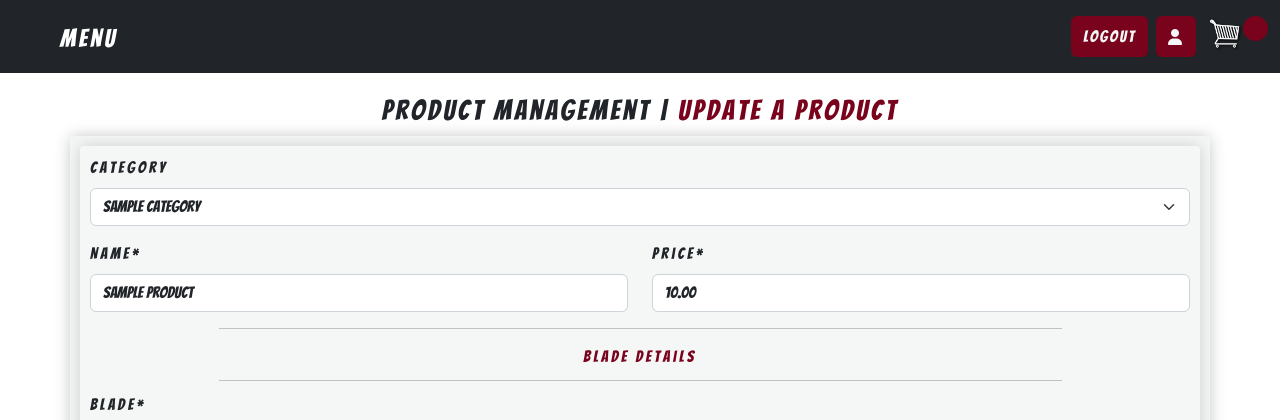
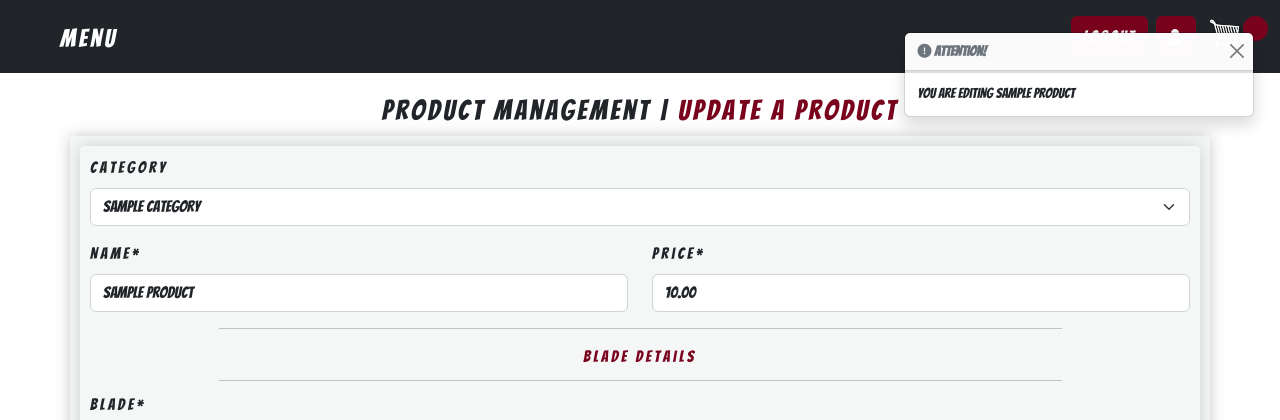
Before and after one commit to Code-Institute-Submissions/GeorgianF-Kenpachi-P5-CI-FebResub, a Django app: page /store/edit/1/ in a window 1280 px wide. Shown: the top 420 px of the page. Run offline with Django 3.2, Linux system fonts and the light colour scheme; a user stored in the database is signed in; tables that the repository leaves empty hold one stand-in row (values such as "Sample post"); some libraries are stand-ins or nearby versions; some web fonts are replaced.

Commit message:
add toasts for error, warning, info

```diff
--- a/store/views.py
+++ b/store/views.py
@@ -244,7 +244,7 @@ def edit_product(request, product_id):
                 )
     else:
         edit_form = ProductForm(instance=product)
-        messages.info(request, f'You are editing {product.name}')
+        messages.warning(request, f'You are editing {product.name}')
 
     context = {
         'edit_form': edit_form,
--- a/templates/includes/toasts/toast_info.html
+++ b/templates/includes/toasts/toast_info.html
@@ -0,0 +1,11 @@
+<div class="toast-container">
+    <div role="alert" aria-live="assertive" aria-atomic="true" class="toast fade show" data-bs-animation="true">
+        <div class="toast-header toast-info">
+            <strong class="me-auto"><i class="fa-solid fa-circle-exclamation"></i></i> Attention! </strong>
+            <button type="button" class="btn-close" data-bs-dismiss="toast" aria-label="Close"></button>
+        </div>
+        <div class="toast-body">
+            {{ message }}
+        </div>
+    </div>
+</div>
--- a/templates/includes/toasts/toast_success.html
+++ b/templates/includes/toasts/toast_success.html
@@ -1,7 +1,7 @@
 <div class="toast-container">
-  <div role="alert" aria-live="assertive" aria-atomic="true" class="toast fade show" data-bs-autohide="false">
+  <div role="alert" aria-live="assertive" aria-atomic="true" class="toast fade show">
     <div class="toast-header toast-success">
-     <strong class="me-auto"><i class="fas fa-check"></i> Success!</strong>
+      <strong class="me-auto"><i class="fas fa-check"></i> Success!</strong>
       <button type="button" class="btn-close" data-bs-dismiss="toast" aria-label="Close"></button>
     </div>
     <div class="toast-body">
--- a/templates/includes/toasts/toast_warning.html
+++ b/templates/includes/toasts/toast_warning.html
@@ -0,0 +1,11 @@
+<div class="toast-container">
+    <div role="alert" aria-live="assertive" aria-atomic="true" class="toast fade show" data-bs-autohide="true" data-bs-animation="true" data-bs-delay="2000">
+        <div class="toast-header toast-warning">
+            <strong class="me-auto"><i class="fa-solid fa-circle-exclamation"></i> Attention! </strong>
+            <button type="button" class="btn-close" data-bs-dismiss="toast" aria-label="Close"></button>
+        </div>
+        <div class="toast-body">
+            {{ message }}
+        </div>
+    </div>
+</div>
```
Also changed, not shown: templates/includes/toasts/toast_error.html (+11 -0 lines).
